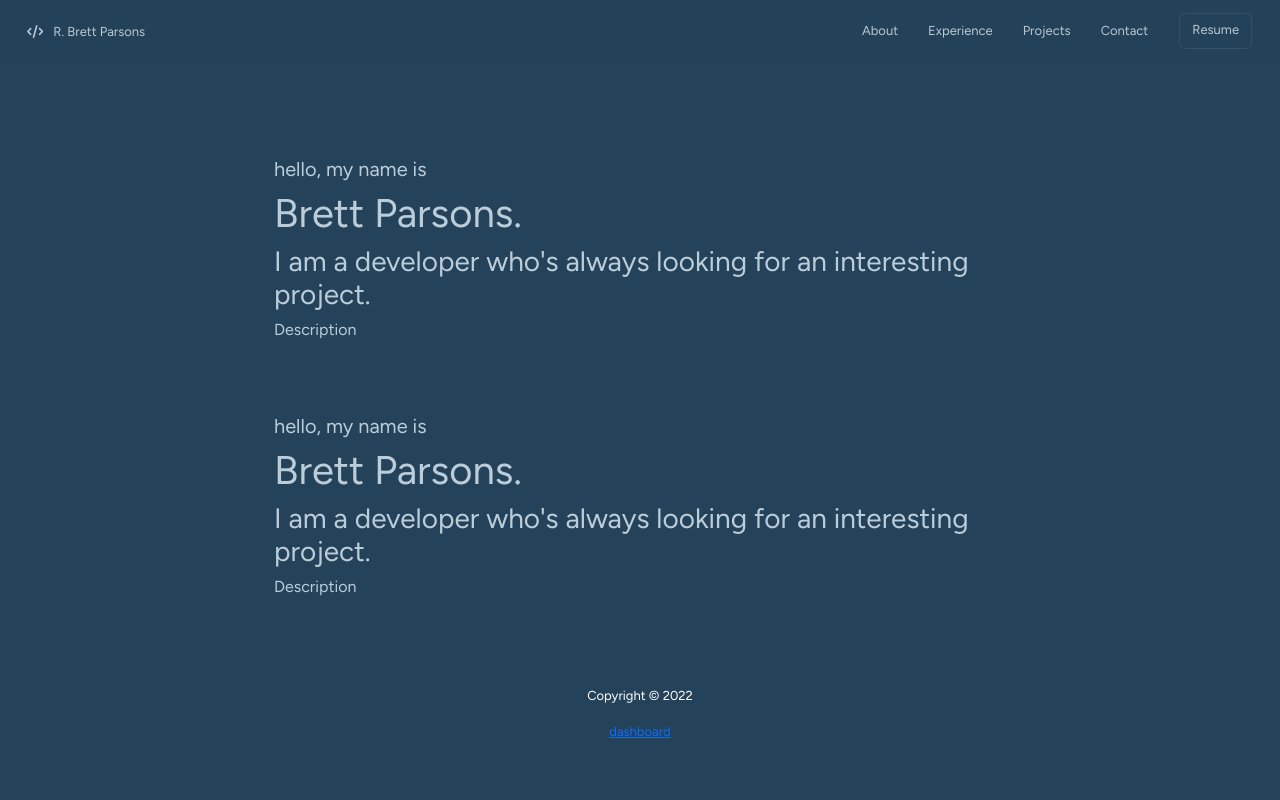
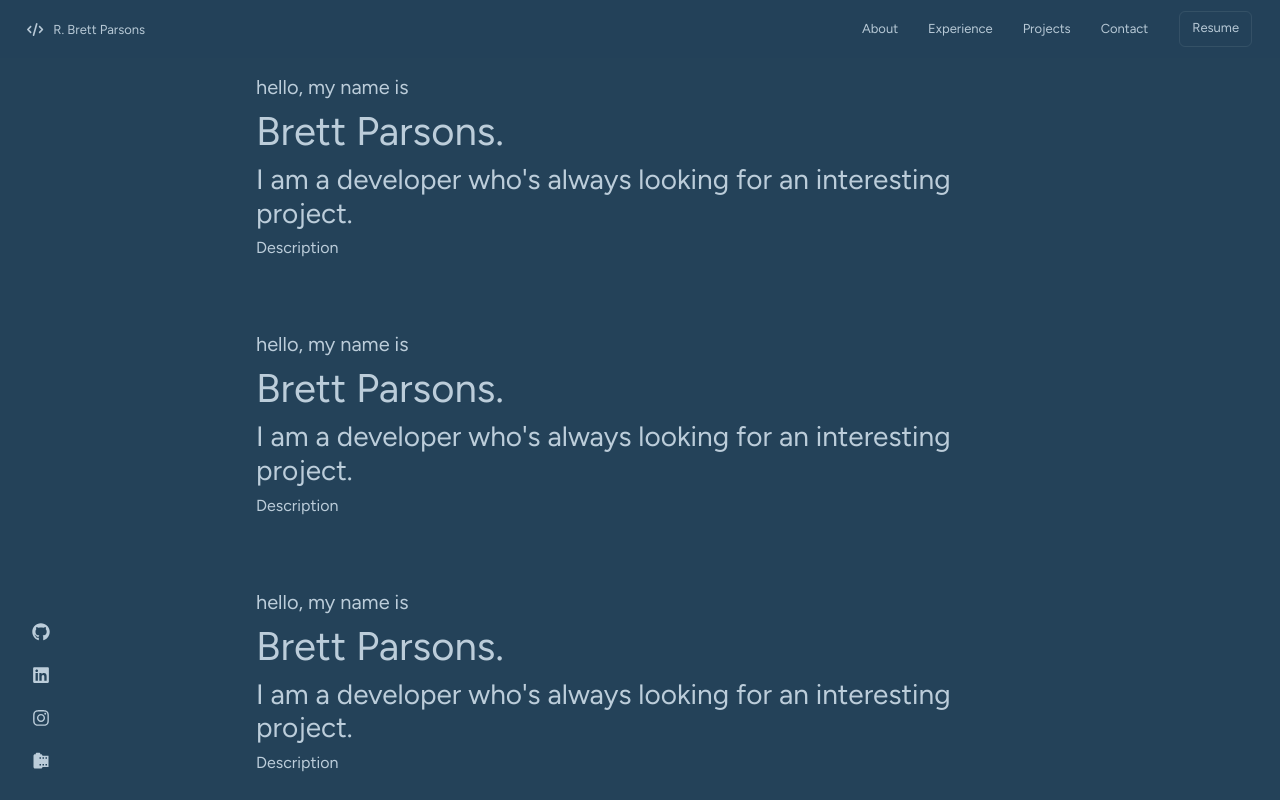
Before and after one commit to bparsons5/react-dev, a React (Create React App) app: page / in a window 1280 px wide. Shown: the top 800 px of the page. Built offline with nearby package versions, Linux system fonts and the light colour scheme.

Commit message:
improved layout and socials, scrollbar bugs at times

```diff
--- a/src/App.js
+++ b/src/App.js
@@ -7,17 +7,18 @@ import AddTask from './components/AddTask'
 import Footer from './components/Footer'
 import About from './components/About'
 import Dashboard from './components/Dashboard'
+import Social from './components/Social'
 
 function App() {
 
   return (
     <Router>
-      <Header title='React'/>
-      <div className="container">
-
         <Routes>
           <Route path='/' exact element={
             <>
+              <Header title='React'/>
+              <div className="container">
+                <div className="content">
                   <div className='section'>
                       <h5>hello, my name is</h5>
                       <h1>Brett Parsons.</h1>
@@ -25,13 +26,17 @@ function App() {
                       <h6>Description</h6>
                   </div>
                   <About />
+                  <About />
+                  <About />
+                  <About />
+                  <Footer />
+                </div>
+              </div>
+              <Social />
             </>
           }/>
           <Route path='/dashboard' element={<Dashboard />}/>
         </Routes>
-
-        <Footer />
-      </div>
     </Router>
   );
 }
--- /dev/null
+++ b/src/components/Social.js
@@ -0,0 +1,18 @@
+
+import { FaGithub, FaLinkedin, FaInstagram } from 'react-icons/fa'
+import { MdCameraRoll } from "react-icons/md";
+
+import '../css/social.css';
+
+const Social = () => {
+  return (
+    <div id='social'>
+        <a target="_blank" href="https://github.com/bparsons5"><FaGithub /></a>
+        <a target="_blank" href="https://www.linkedin.com/in/robertbrettparsons/"><FaLinkedin /></a>
+        <a target="_blank" href="https://www.instagram.com/rbrettparsons/?hl=en"><FaInstagram /></a>
+        <a target="_blank" href="https://rbrettparsons.com"><MdCameraRoll /></a>
+    </div>
+  )
+}
+
+export default Social
--- a/src/css/header.css
+++ /dev/null
@@ -1,4 +0,0 @@
-.navbar {
-    background-color: #2f485b !important;
-    color: #bccdda !important;
-  }
--- /dev/null
+++ b/src/css/social.css
@@ -0,0 +1,21 @@
+#social {
+    position:fixed;
+    font-size: large;
+    bottom: 0px;
+    padding: 5px 27px;
+}
+
+#social a {
+    text-decoration: none;
+    color: #bccdda;
+    padding-bottom: 5px;
+    margin: 20px 5px;
+    display: flex;
+    transition: .3s;
+}
+
+#social a:hover {
+    text-decoration: none;
+    transition: .3s;
+    transform: translateY(-3px);
+}
--- a/src/index.css
+++ b/src/index.css
@@ -4,12 +4,6 @@ html {
   background-color: #244259;
   max-height: 100vh;
   max-width: 100vw;
-}
-
-* {
-  box-sizing: border-box;
-  margin: 0;
-  padding: 0;
 }
 
 body {
@@ -31,9 +25,6 @@ footer {
   width: 100vw;
   opacity: .97;
   background-color: #244259;
-  /* background-color: #18374e; */
-  padding-top: 60px;
-  top: -50px;
 }
 
 .nav-link {
@@ -77,11 +68,15 @@ footer {
 ::-webkit-scrollbar {
   width: 5px;
   right: 15px;
+  position: absolute;
+  z-index: 1000;
 }
 
 /* Track */
 ::-webkit-scrollbar-track {
   border: solid 3px transparent;
+  position: absolute;
+  z-index: 1000;
 }
 
 /* Handle */
@@ -89,6 +84,8 @@ footer {
   background: #bccdda45;
   border-radius: 3px;
   border: solid 3px transparent;
+  position: absolute;
+  z-index: 1000;
 }
 
 /* Handle on hover */
@@ -116,18 +113,21 @@ footer {
 }
 
 .container {
-  /* background-color: #18374e; */
   background-color: #244259;
   color: #bccdda;
-  /* background-color: #bccdda; */
-  max-width: 100vw !important;
-  margin: auto;
-  overflow-x: scroll;
-  min-height: calc(100vh - 51.5px);
-  padding: 30px;
+  min-width: 100vw !important;
+  height: 100vh;
+  margin: 0px;
+  padding: 0px;
   position: absolute;
-  top: 51.5px;
   z-index: -1;
+}
+
+.content {
+  position: absolute;
+  width: 100%;
+  height: 100%;
+  overflow-x: clip;
 }
 
 .btn:focus {
```
Also changed, not shown: public/manifest.json. Lines whose indentation alone changed are shown as unchanged.
